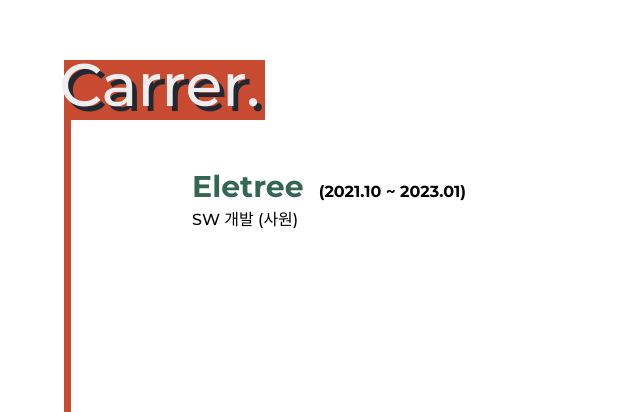
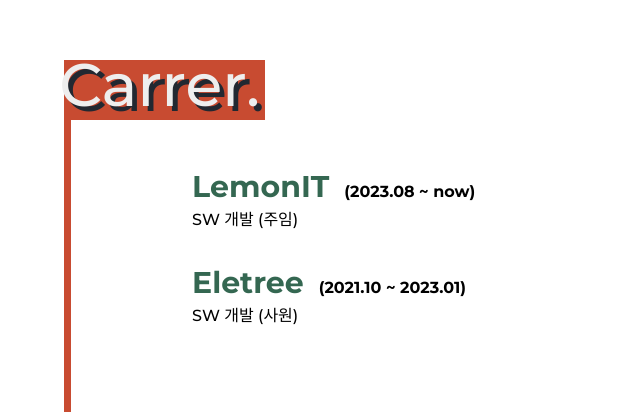
Before and after one commit to yym1623/YoonYoungMin, a Vue app: page / in a window 1280 px wide. Shown: the part 2388-2800 px from the top of the page, without its empty margins (0-640 px from the left). Built offline with nearby package versions, Linux system fonts and the light colour scheme.

Commit message:
style update

```diff
--- a/src/App.vue
+++ b/src/App.vue
@@ -1,6 +1,5 @@
 <script setup>
 import { ref, watch, onMounted, onUpdated, onBeforeUnmount } from 'vue'
-import { scrolldefined } from './store/index'
 
 // script setup 기준으로 내장 함수로 콜백형식으로 불러오면 -> 반응형?, import로만 불러오면 정적? -> 차이 분석하자
 // components
@@ -47,38 +46,6 @@
   window.scrollTo({top: 0, behavior:'smooth'});
 }
 
-// onMounted(()=> {
-//   console.log(window.innerHeight)
-
-// })
-
-// onUpdated(()=> {
-//   // 자동완성 이 뜨면 문제는 없는거임 -> 그 후에 문제는 다른문제
-//   // console.log(test.value.offsetTop)
-//   // console.log(windowHeight.value.window.innerHeight)
-// })
-
-// watch(test, (e) => {
-//   // e로 들어온 값은 value포함이라 value없이 바로 접근
-//   console.log(e.offsetTop)
-//   // console.log(i)
-// })
-
-
-
-
-// 렌더링 전에 가져와서 오류나는듯  -> 조건처리
-// const test = () => {
-//   if(main.value.offsetTop) {
-//     console.log(main.value.offsetTop)
-//   }
-// }
-// const store = scrolldefined();
-
-// setup script에서 콘솔하면 처음에 mounted처럼 시작시 한번만 나온다 -> 렌더링된 후에 실행되니 마운티드랑 똑같다
-// -> 마운티드 안쓰고 바로 콘솔로해도 똑같나? -> 분석
-// test();
-
 </script>
 
 <template>
@@ -105,8 +72,8 @@
 <style lang="scss" scoped>
 @import url('https://fonts.googleapis.com/css2?family=Montserrat:wght@500&display=swap');
 .page__Container {
-  width: 100vw;
-  height: 100vh;
+  /* width: 100vw; */
+  /* height: 100vh; */
   .Background__Container {
     background-color: rgb(34, 40, 49);
     position: fixed;
--- a/src/components/Career.vue
+++ b/src/components/Career.vue
@@ -9,12 +9,17 @@
         <div class="__Name">Carrer.</div>
         <div class="n__line ft"></div>
         <div class="n__line sc"></div>
-        <div class="__MyCarrer">
+        <div class="__MyCarrer_1">
+          <div class="__title"><span>LemonIT</span>(2023.08 ~ now)</div>
+          <div class="__about">SW 개발 (주임)</div>
+        </div>
+        <div class="__MyCarrer_2">
           <div class="__title"><span>Eletree</span>(2021.10 ~ 2023.01)</div>
           <div class="__about">SW 개발 (사원)</div>
         </div>
       </div>
-      </div>
+
+    </div>
   </div>
 </template>
 
@@ -60,10 +65,26 @@
         transform: rotate(140deg);
         background-color: rgb(200, 75, 49);
       }
-      .__MyCarrer {
+      .__MyCarrer_1 {
         position: absolute;
         left: 8rem;
         top: 7rem;
+        .__title {
+          font-weight: bold;
+          span {
+            color: rgb(52, 103, 81);
+            font-size: 30px;
+            margin-right: 15px;
+          }
+        }
+        .__about {
+          margin-top: 10px;
+        }
+      }
+      .__MyCarrer_2 {
+        position: absolute;
+        left: 8rem;
+        top: 13rem;
         .__title {
           font-weight: bold;
           span {
--- a/src/components/Footer.vue
+++ b/src/components/Footer.vue
@@ -18,7 +18,7 @@
   font-size: 1.2rem;
   position: absolute;
   bottom: 2rem;
-  right: 2rem;
+  /* right: 2rem; */
   color: rgb(57, 62, 70);
   font-weight: 800;
 }
--- a/src/components/Main.vue
+++ b/src/components/Main.vue
@@ -6,6 +6,8 @@
 
 const isFixed = ref(false);
 const leftFixed = ref(false);
+
+const Main__Container = ref(null)
 
 // const isFixedf = computed(() => store.isFixed)
 // const isFixeds = computed(() => store.scrollChange(header.value.offsetTop))
@@ -29,6 +31,7 @@
     // offsetTop & offsetTop + height로 계산해서 할 수도 있다 (offset - offsetTop만 존재)
     if (window.scrollY > header.value.offsetTop + -300) {
       isFixed.value = true;
+      Main__Container.value.style.overflowX = 'hidden'
     } else {
       isFixed.value = false;
     }
@@ -68,7 +71,7 @@
 
 <template>
   <div class="__Container">
-    <div class="Main__Container">
+    <div class="Main__Container" ref="Main__Container">
       <div class="Name"  ref="header" :class="{isFixed}">
         <div class="Text" :class="{leftFixed}">YOON YOUNG MIN</div>
         <!-- <div class="Nickname" :class="{ rightFixed : rightFixed }">KANG MIN</div> -->
--- a/src/components/Project.vue
+++ b/src/components/Project.vue
@@ -102,7 +102,7 @@
                 <div class="__skile">Vuex</div>
                 <div class="__skile">Vite</div>
                 <div class="__skile">Express</div>
-                <div class="__skile">Socket</div>
+                <!-- <div class="__skile">Socket</div> -->
                 <div class="__skile">MySQL</div>
                 <div class="__skile">AWS</div>
               </div>
@@ -126,7 +126,7 @@
         </div>
 
         <!-- 4 -->
-        <div class="Project__Content">
+        <!-- <div class="Project__Content">
           <div class="a-animate" :class="{isFixed}">
             <div class="__Containers">
               <div class="__title">추가 예정</div>
@@ -153,7 +153,7 @@
               </div>
             </div>
           </div>
-        </div>
+        </div> -->
 
       </div>
       </div>
--- a/src/main.js
+++ b/src/main.js
@@ -1,8 +1,4 @@
 import { createApp } from 'vue'
-import { createPinia } from 'pinia'
 import App from './App.vue'
 
-const pinia = createPinia()
-
-
-createApp(App).use(pinia).mount('#app')
+createApp(App).mount('#app')
--- a/src/store/index.js
+++ /dev/null
@@ -1,41 +0,0 @@
-import { defineStore } from 'pinia'
-import { ref } from 'vue'
-
-// smaple
-// export const test = defineStore('test', () => {
-  // ref()는 state 속성이 됨.
-  // computed()는 getters가 됨.
-  // function()은 actions가 됨.
-
-  // state
-  // const state = ref();
-
-  // getters
-  // const getters = computed(() => state.value * 2)
-
-  // actions
-  //   function increment() {
-  //     state.value++
-  //   }
-
-  //   return { state, getters, increment }
-// })
-
-
-export const scrolldefined = defineStore('scroll', () => {
-  // pinia -> data ref로 반응형 만들면 그건 해당 pinia안에서만 반응형인거다
-  // -> pinia 안에서만 .value 및 반응형이 입혀지는거지 불러오는 곳에선 따로 반응형 작업을 해줘야 한다
-  // 해당 파일에서 반응형 만들면 그건 해당 파일에서만이고 다른 파일로 옮기면 거기서도 같은 작업을 해줘야한다
-  const isFixed = ref(false);
-
-  function scrollChange(activeLength) {
-    if (window.scrollY > activeLength) {
-      isFixed.value = true;
-    } else {
-      isFixed.value = false;
-    }
-    return isFixed.value
-  }
-
-  return { isFixed, scrollChange }
-})
```
Also changed, not shown: src/router/index.js (deleted). Lines whose indentation alone changed are shown as unchanged.
